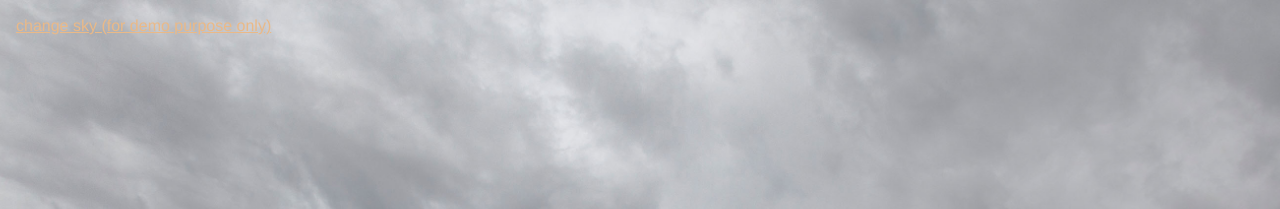
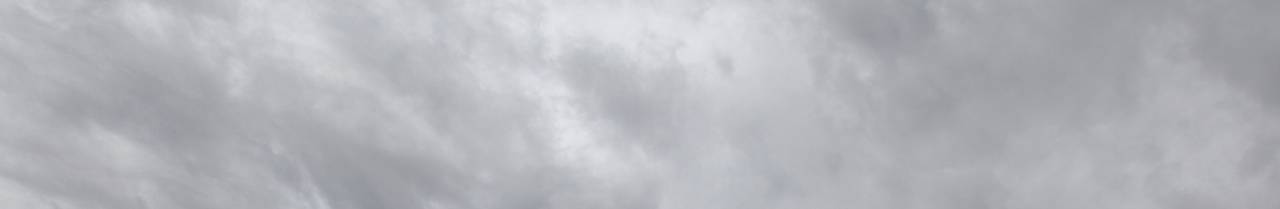
Before and after one commit to emmanuelhonore/ACO, a Jekyll site: the page built from index.html, in a window 1280 px wide. Shown: the top 209 px of the page. Built offline with Jekyll 4.4.1, drawn with Linux system fonts in a browser that asks for light colours; some web fonts are replaced.

Commit message:
Remove demo function (sky switch)

```diff
--- a/_includes/header.html
+++ b/_includes/header.html
@@ -1,6 +1,5 @@
 <header class="site-header" role="banner">
   <section class="hero">
-    <div id="skyswitch">change sky (for demo purpose only)</div>
     <div id="player-toggle" class="player-toggle">
       <svg viewBox="0 0 24 24" width="80" height="80" stroke="currentColor" stroke-width="1" fill="none" stroke-linecap="round" stroke-linejoin="round" class="css-i6dzq1"><circle cx="12" cy="12" r="10"></circle><polygon points="10 8 16 12 10 16 10 8"></polygon></svg>
       <p>Watch the trailer</p>
--- a/assets/js/script.js
+++ b/assets/js/script.js
@@ -37,18 +37,6 @@ else if(currentTime >= startNight) {
   $sky.style.backgroundImage="url(/assets/imgs/aco-sky-night.jpg)";
 }
 
-
-// for example purpose only
-var skys = ["url(/assets/imgs/aco-sky-night.jpg)", "url(/assets/imgs/aco-sky-default.jpg)", "url(/assets/imgs/aco-sky-morning.jpg)", "url(/assets/imgs/aco-sky-afternoon.jpg)"];
-var index = 0;
-var $skySwitch = document.getElementById('skyswitch');
-
-$skySwitch.addEventListener('click', Event => {
-  $sky.style.backgroundImage= skys[index];
-  index++;
-  if (index >= 4) { index = 0; }
-});
-
 // toggle trailer
 var $trailer = document.getElementById('player');
 var $trailerToggle = document.getElementById('player-toggle');
```
